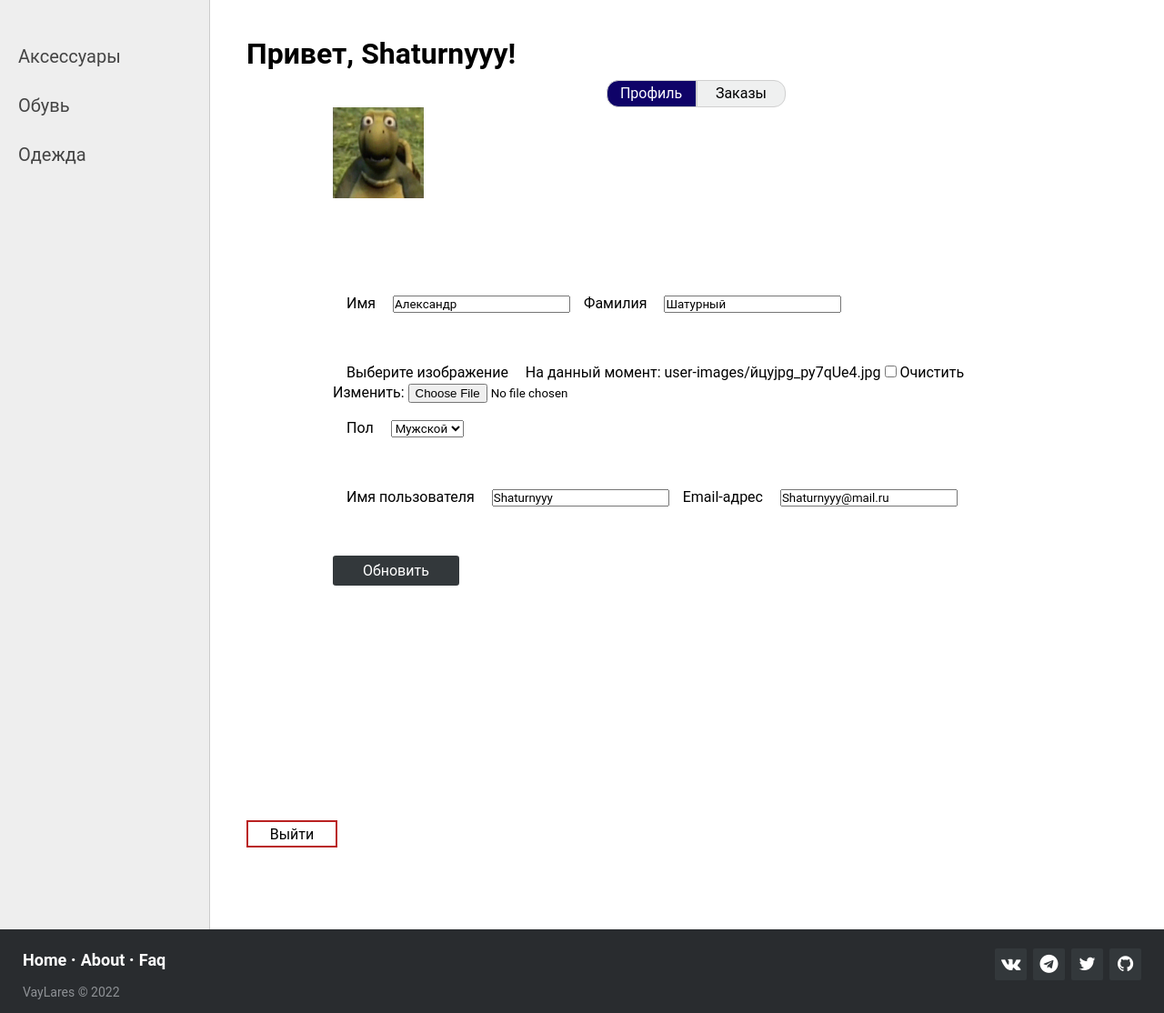
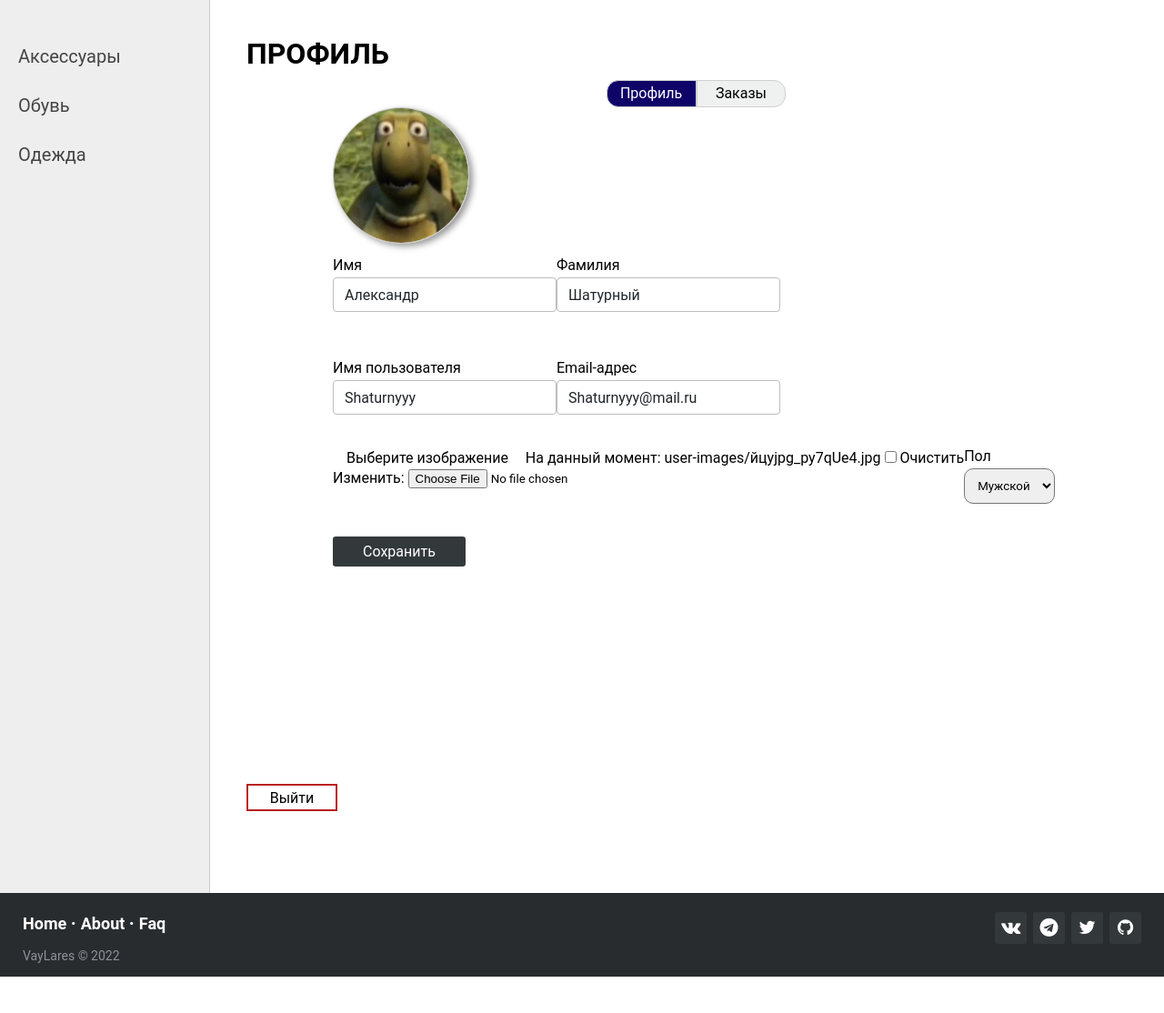
Before and after one commit to FaEsinoP/Clothing-Store-VayLares-, a Django app: page /profile/ in a window 1280 px wide. Shown: the part 60-1174 px from the top of the page at 91% size. After the commit the page ends 1134 px from the top, so only its background shows below. Run offline with Django 4.2, Linux system fonts and the light colour scheme; a user stored in the database is signed in; data comes from the database, SQL or seed files in the repository; both versions use the stored data as it was after the commit.

Commit message:
profile form pochti done

```diff
--- a/VayLares/clothes/forms.py
+++ b/VayLares/clothes/forms.py
@@ -41,16 +41,20 @@ VARIANTS = [(i, str(i)) for i in range(1, 21)]
 
 
 class UserProfileForm(UserChangeForm):
-    def __init__(self, *args, **kwargs):
-        self.request = kwargs.pop('request', None)
-        super(UserProfileForm, self).__init__(*args, **kwargs)
-        self.fields['first_name'].initial = self.request.user.first_name
-        self.fields['last_name'].initial = self.request.user.last_name
-        self.fields['image'].initial = self.request.user.image
-        self.fields['username'].initial = self.request.user.username
-        self.fields['gender'].initial = self.request.user.gender
-        self.fields['email'].initial = self.request.user.email
+    fields = ['first_name', 'last_name', 'image', 'username', 'gender', 'email']
 
     class Meta:
         model = User
         fields = ('first_name', 'last_name', 'image', 'username', 'gender', 'email')
+        widgets = {
+            'first_name': forms.TextInput(attrs={'class': 'text-field__input'}),
+            'last_name': forms.TextInput(attrs={'class': 'text-field__input'}),
+            'username': forms.TextInput(attrs={'class': 'text-field__input'}),
+            'gender': forms.Select(attrs={'class': 'gender-select'}),
+            'email': forms.TextInput(attrs={'class': 'text-field__input'}),
+        }
+
+    def clean_first_name(self):
+        if self.cleaned_data['first_name'] == 0:
+            raise ValidationError("Пустой first_name")
+        return self.cleaned_data['first_name']
--- a/VayLares/clothes/static/clothes/css/styles.css
+++ b/VayLares/clothes/static/clothes/css/styles.css
@@ -1083,3 +1083,97 @@ select option:disabled {
 .order-title{
   text-decoration: underline ;
 }
+
+.avatar{
+  width: fit-content;
+  position: relative;
+}
+
+.avatar-container{
+  cursor: pointer;
+  border-radius:50%;
+  box-sizing:border-box;
+  border: 1px solid #fff
+  overflow: hidden;
+  position: relative;
+}
+
+.avatar-img{
+  height:150px;
+  weight: auto;
+  border-radius: 50%;
+  border: 1px solid #c7c6c6;
+  box-shadow: 4px 3px 7px #999999;
+}
+
+.avatar-size{
+  width: 5rem;
+  height: 5rem;
+}
+
+.edit-avatar-container{
+  opacity:0;
+  transition: opacity 0.2s ease-in-out;
+  background-color: rgba(32, 33, 36, 0.6);
+  bottom:0;
+  height:33%;
+  left:0;
+  position:absolute;
+  right:0;
+  opacity: 0;
+  text-align: center;
+  font-size: 200%;
+}
+
+.avatar-container:hover .edit-avatar-container{
+  opacity: 1;
+}
+
+
+.text-field__label {
+  display: block;
+  margin-bottom: 0.25rem;
+}
+
+
+.text-field__input {
+  display: block;
+  width: 100%;
+  height: calc(2.25rem + 2px);
+  padding: 0.375rem 0.75rem;
+  font-family: inherit;
+  font-size: 1rem;
+  font-weight: 400;
+  line-height: 1.5;
+  color: #212529;
+  background-color: #fff;
+  background-clip: padding-box;
+  border: 1px solid #bdbdbd;
+  border-radius: 0.25rem;
+  transition: border-color 0.15s ease-in-out, box-shadow 0.15s ease-in-out;
+  -webkit-appearance: none;
+  -moz-appearance: none;
+  appearance: none;
+}
+
+.text-field__input:focus {
+ color: #212529;
+ background-color: #fff;
+ border-color: #bdbdbd;
+ outline: 0;
+ box-shadow: 0 0 0 0.2rem rgba(158, 158, 158, 0.25);
+}
+
+.gender-select {
+  width: 100%;
+  padding:10px;
+  border-radius:10px;
+}
+
+.gender-select:focus {
+ color: #212529;
+ background-color: #fff;
+ border-color: #bdbdbd;
+ outline: 0;
+ box-shadow: 0 0 0 0.2rem rgba(158, 158, 158, 0.25);
+}
--- a/VayLares/clothes/templates/clothes/orders.html
+++ b/VayLares/clothes/templates/clothes/orders.html
@@ -1,6 +1,6 @@
 {% extends 'clothes/base.html' %}
 {% block content %}
-<h1>Привет, {{request.user.username}}!</h1>
+<h1>ЗАКАЗЫ</h1>
 <div class="profile-flex-container">
     <a href="{% url 'profile' %}" class="profile-item1">Профиль</a>
     <div class="profile-item2-selected">Заказы</div>
--- a/VayLares/clothes/templates/clothes/profile.html
+++ b/VayLares/clothes/templates/clothes/profile.html
@@ -1,14 +1,22 @@
 {% extends 'clothes/base.html' %}
+{% load static %}
 {% block content %}
-<h1>Привет, {{request.user.username}}!</h1>
+<h1>ПРОФИЛЬ</h1>
 <div class="profile-flex-container">
     <div class="profile-item1-selected">Профиль</div>
     <a href="{% url 'orders' %}" class="profile-item2">Заказы</a>
 </div>
 <div class="container">
     <div class="form-group row">
-        <div class="form-group">
-            <img width="100" height="100" src="{{user.image}}">
+        <div class="avatar">
+            <div class="avatar-container avatar-size">
+                <img class="avatar-img"
+                     src="{% if user.image %} {{ user.image.url }} {% else %} {% static 'clothes/images/default-avatar.jpeg' %} {% endif %}">
+
+                <div class="edit-avatar-container">
+                    <div>123</div>
+                </div>
+            </div>
         </div>
     </div>
     <form method="post" enctype="multipart/form-data">
@@ -17,40 +25,42 @@
             <div class="login-content">
                 <div class="form-group row">
                     <div class="form-group">
-                        <label for="{{ form.first_name.id_for_label }}" class="col-sm-2 col-form-label">Имя</label>
+                        <label for="{{ form.first_name.id_for_label }}" class="text-field__label">Имя</label>
                         {{ form.first_name }}
                     </div>
-                    <div class="form-group">
-                        <label for="{{ form.last_name.id_for_label }}" class="col-sm-2 col-form-label">Фамилия</label>
+                    <div>
+                        <label for="{{ form.last_name.id_for_label }}" class="text-field__label">Фамилия</label>
                         {{ form.last_name }}
                     </div>
                 </div>
                 <div class="form-group row">
-                    <div class="form-group">
+                    <div>
+                        <label for="inputUsername" class="text-field__label">Имя пользователя</label>
+                        {{ form.username }}
+                    </div>
+                    <div>
+                        <label for="inputEmail" class="text-field__label">Email-адрес</label>
+                        {{ form.email }}
+                    </div>
+                </div>
+                <div class="form-group row">
+                    <div>
                         <label for="{{ form.image.id_for_label }}" class="col-sm-2 col-form-label">Выберите
                             изображение</label>
                         {{ form.image }}
                     </div>
-                    <div class="form-group">
-                        <label for="{{ form.gender.id_for_label }}" class="col-sm-2 col-form-label">Пол</label>
+                    <div>
+                        <label for="{{ form.gender.id_for_label }}" class="text-field__label">Пол</label>
                         {{ form.gender }}
                     </div>
                 </div>
                 <div class="form-group row">
-                    <div class="form-group">
-                        <label for="inputUsername" class="col-sm-2 col-form-label">Имя пользователя</label>
-                        {{ form.username }}
-                    </div>
-                    <div class="form-group">
-                        <label for="inputEmail" class="col-sm-2 col-form-label">Email-адрес</label>
-                        {{ form.email }}
+                    <div>
+                        <button type="submit" class="button-form">Сохранить</button>
                     </div>
                 </div>
-                <div class="form-group row">
-                    <div class="'col-sm-10'">
-                        <button type="submit" class="button-form">Обновить</button>
-                    </div>
-                </div>
+                <div class="form-error">{{form.errors}}</div>
+
             </div>
         </div>
     </form>
--- a/VayLares/clothes/views.py
+++ b/VayLares/clothes/views.py
@@ -4,7 +4,7 @@ from django.http import HttpResponse, HttpResponseNotFound, HttpResponseRedirect
 from django.shortcuts import render, get_object_or_404, redirect
 from django.urls import reverse_lazy
 from django.views.decorators.http import require_POST
-from django.views.generic import ListView, DetailView, CreateView
+from django.views.generic import ListView, DetailView, CreateView, UpdateView
 from django.contrib.auth.mixins import LoginRequiredMixin
 from rest_framework.response import Response
 from rest_framework.views import APIView
@@ -233,7 +233,7 @@ class Favourites(DataMixin, ListView):
         return dict(list(context.items()) + list(c_def.items()))
 
 
-class Profile(LoginRequiredMixin, DataMixin, CreateView):
+class Profile(LoginRequiredMixin, DataMixin, UpdateView):
     form_class = UserProfileForm
     template_name = 'clothes/profile.html'
     raise_exception = True
@@ -243,10 +243,15 @@ class Profile(LoginRequiredMixin, DataMixin, CreateView):
         c_def = self.get_user_context(title='Профиль')
         return dict(list(context.items()) + list(c_def.items()))
 
-    def get_form_kwargs(self):
-        kwargs = super(Profile, self).get_form_kwargs()
-        kwargs.update({'request': self.request})
-        return kwargs
+    def get_object(self, queryset=None):
+        return self.request.user
+
+    def post(self, request, *args, **kwargs):
+        form = UserProfileForm(instance=request.user, data=request.POST, files=request.FILES)
+        if form.is_valid():
+            form.save()
+            print(form['first_name'])
+            return HttpResponseRedirect(reverse('profile'))
 
 
 class ClothesOrders(LoginRequiredMixin, DataMixin, ListView):
```
Also changed, not shown: VayLares/clothes/static/clothes/images/default-avatar.jpeg (added), VayLares/db.sqlite3, VayLares/media/user-images/pDSC_0296.jpg (added), VayLares/media/user-images/йцуjpg.jpg (added), VayLares/media/user-images/йцуjpg_py7qUe4.jpg (added), VayLares/media/user-images/йцуjpg_tR1NlBH.jpg (added), 1 other file.
